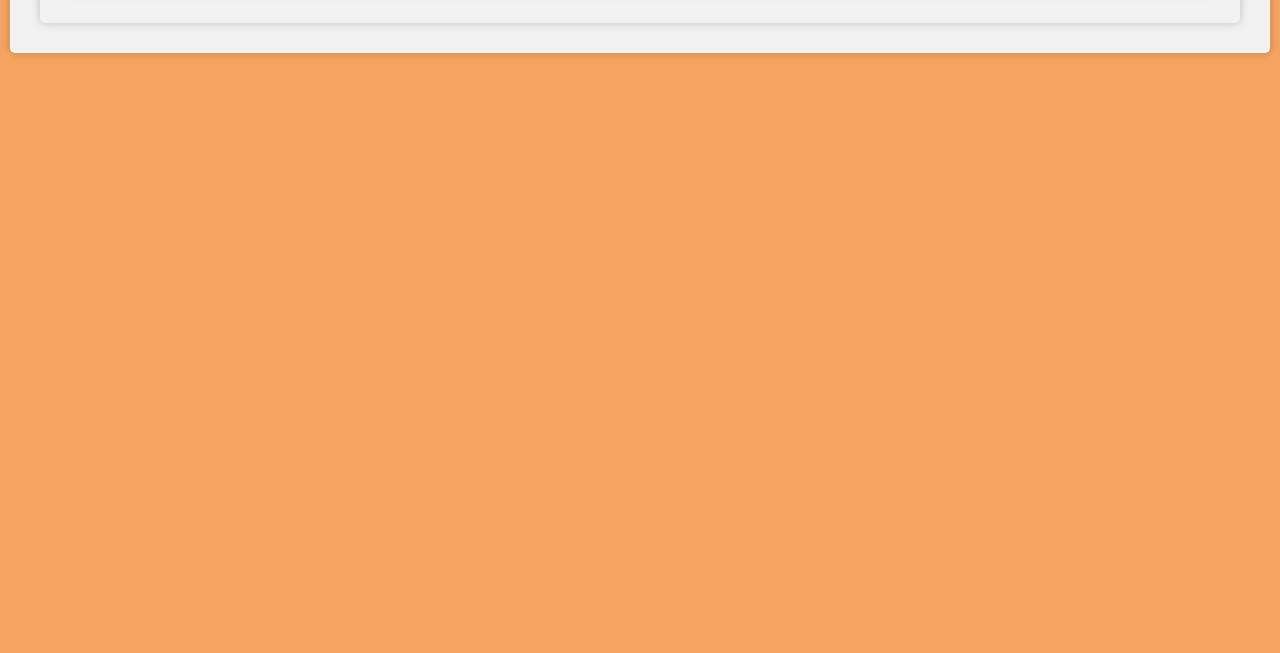
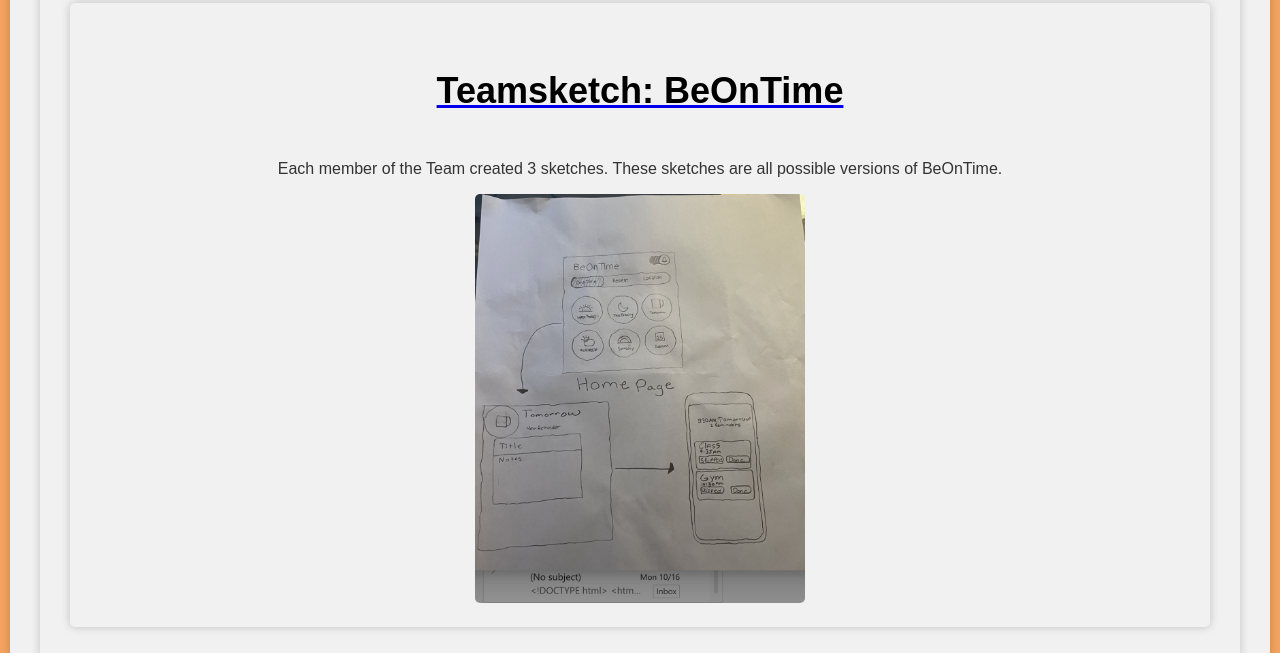
Before and after one commit to CameronRogers4/CameronRogers4.github.io, a plain HTML site: page index.html in a window 1280 px wide. Shown: the part 2039-2692 px from the top of the page. Before the commit the page ends 2102 px from the top, so only its background shows below. Drawn offline with Linux system fonts and the light colour scheme.

Commit message:
Update index.html

```diff
--- a/index.html
+++ b/index.html
@@ -55,5 +55,15 @@
       </section>
 
 
+
+   <section class = "assign">
+      <section class = "assign-det"></section>
+      <a href = "files/teamsketch (2).pdf"><h1>Teamsketch: BeOnTime</h1></a>
+      <p>Each member of the Team created 3 sketches. These sketches are all possible versions of BeOnTime. </p>
+      <img src="images/Teamsketch.png" >
+      <section class = "assign-det">
+
+
+
  </body>
 </html>
```
